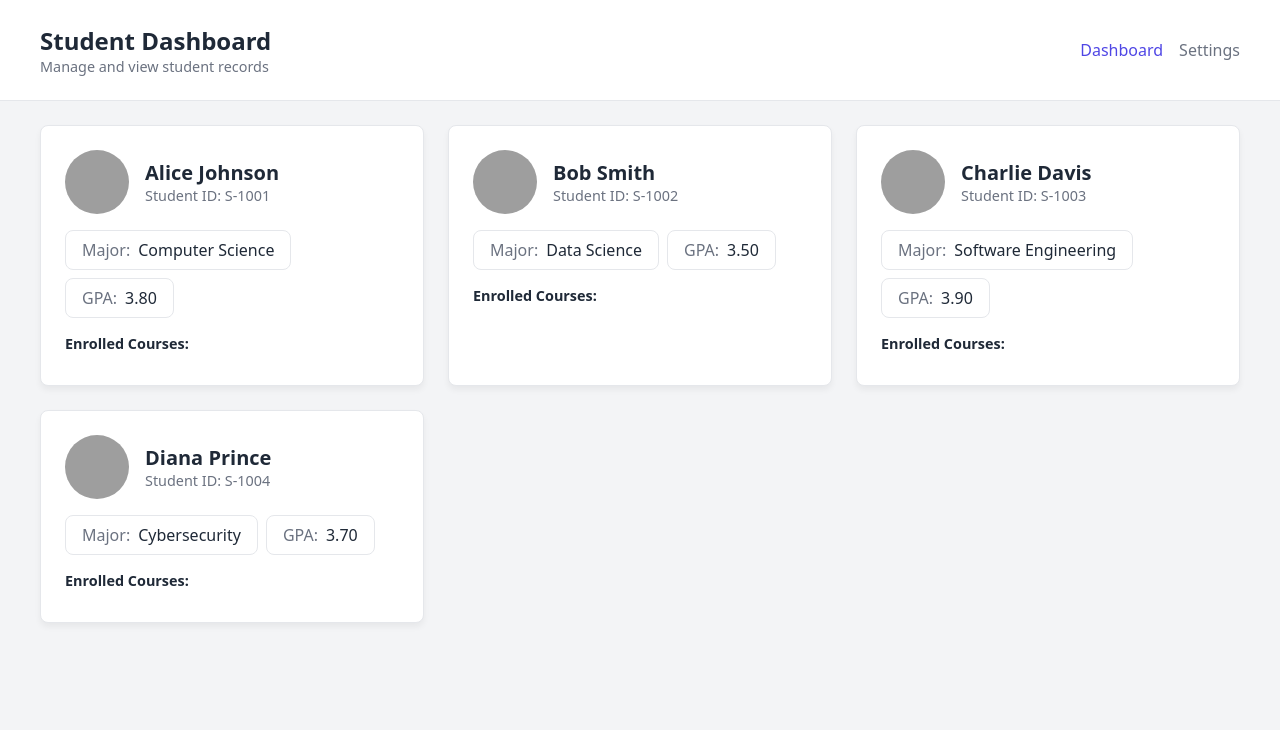
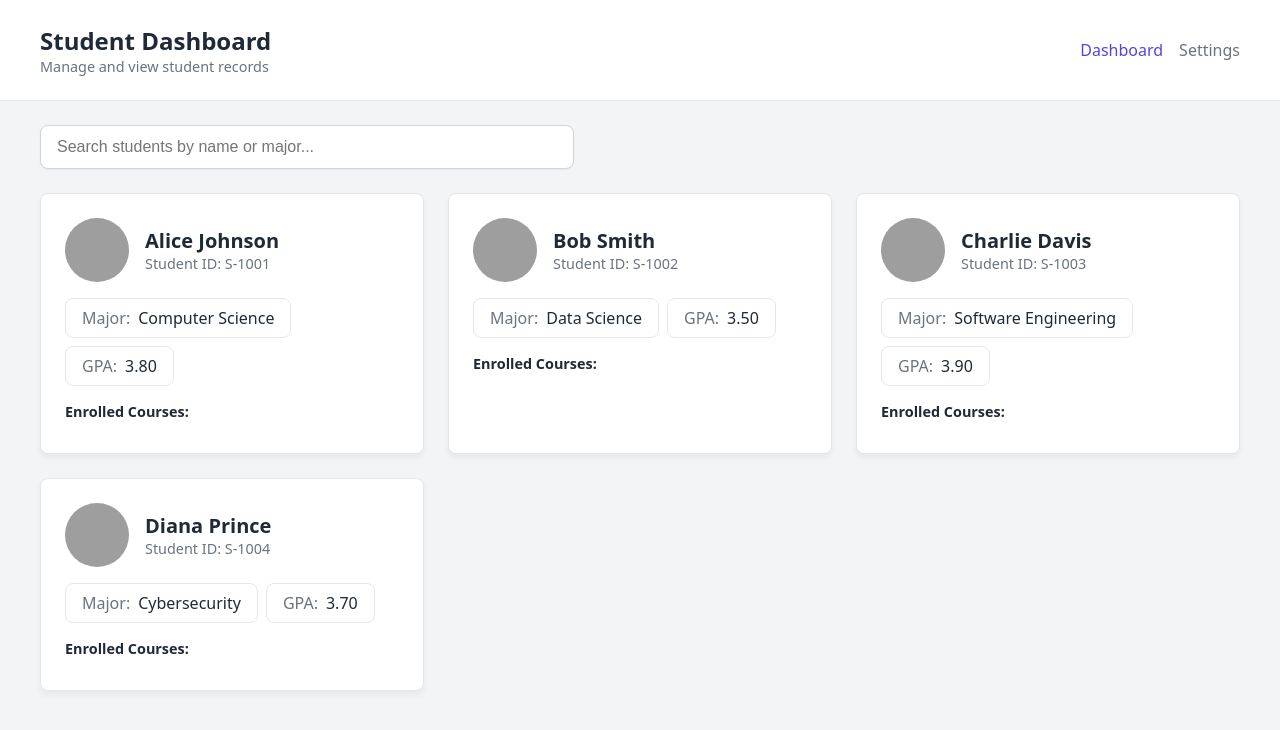
Before and after one commit to TahmidSadat02/Adv.WT-Final-LT, a React (Vite) app: page / in a window 1280 px wide. Shown: the top 730 px of the page. Built offline with nearby package versions, Linux system fonts and the light colour scheme; grey boxes are pictures that could not be loaded.

Commit message:
added the search option.

```diff
--- a/src/App.jsx
+++ b/src/App.jsx
@@ -2,6 +2,7 @@ import DashboardHeader from './components/DashboardHeader';
 import StudentCard from './components/StudentCard';
 import './App.css';
 import { useState, useEffect } from 'react';
+import SearchBar from './components/SearchBar';
 
 
 
@@ -83,6 +84,12 @@ import { useState, useEffect } from 'react';
       />
 
       <main style={{ padding: 'var(--spacing-lg) 40px' }}>
+        {!isLoading && (
+          <SearchBar
+            searchQuery={searchQuery}
+            onSearchChange={setSearchQuery}
+          />
+        )}
         {isLoading ? (
           <div style={{ textAlign: 'center', padding: '40px', fontSize: '1.2rem', color: 'var(--text-muted)' }}>
             Loading student data...
@@ -105,7 +112,9 @@ import { useState, useEffect } from 'react';
               courses={student.courses}
             />
           ))}
-
+          {filteredStudents.length === 0 && (
+              <div style={{ color: 'var(--text-muted)' }}>No students found matching "{searchQuery}".</div>
+          )}
         </div>
         )}
       </main>
```
